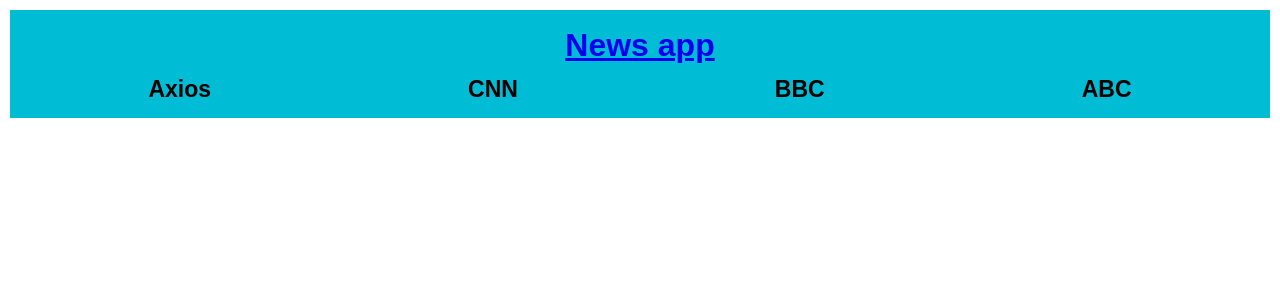
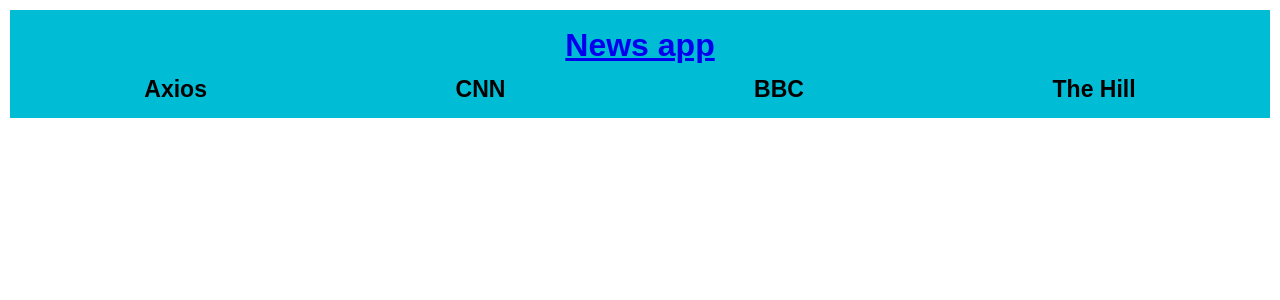
Before and after one commit to davidkiama/News-App, a Flask app: template app/templates/base.html in a window 1280 px wide. Shown: the top 300 px of the page. Run offline with Flask 2, Linux system fonts and the light colour scheme; the template is opened without the code that fills it, so the values that code supplies are empty; parts of the project's set-up code (start-up, migrations or seed data) failed here and were passed over.

Commit message:
Changed the "ABC" source endpoint to "The Hill"

```diff
--- a/app/templates/base.html
+++ b/app/templates/base.html
@@ -26,7 +26,8 @@
                 <a href="{{url_for('news', source='axios')}}" class="nav__item">Axios</a>
                 <a href="{{url_for('news', source='cnn')}}" class="nav__item">CNN</a>
                 <a href="{{url_for('news', source='bbc-news')}}" class="nav__item">BBC</a>
-                <a href="{{url_for('news', source='abc-news')}}" class="nav__item">ABC</a>
+                <a href="{{url_for('news', source='the-hill')}}" class="nav__item">The
+                    Hill</a>
             </nav>
         </header>
 
```
